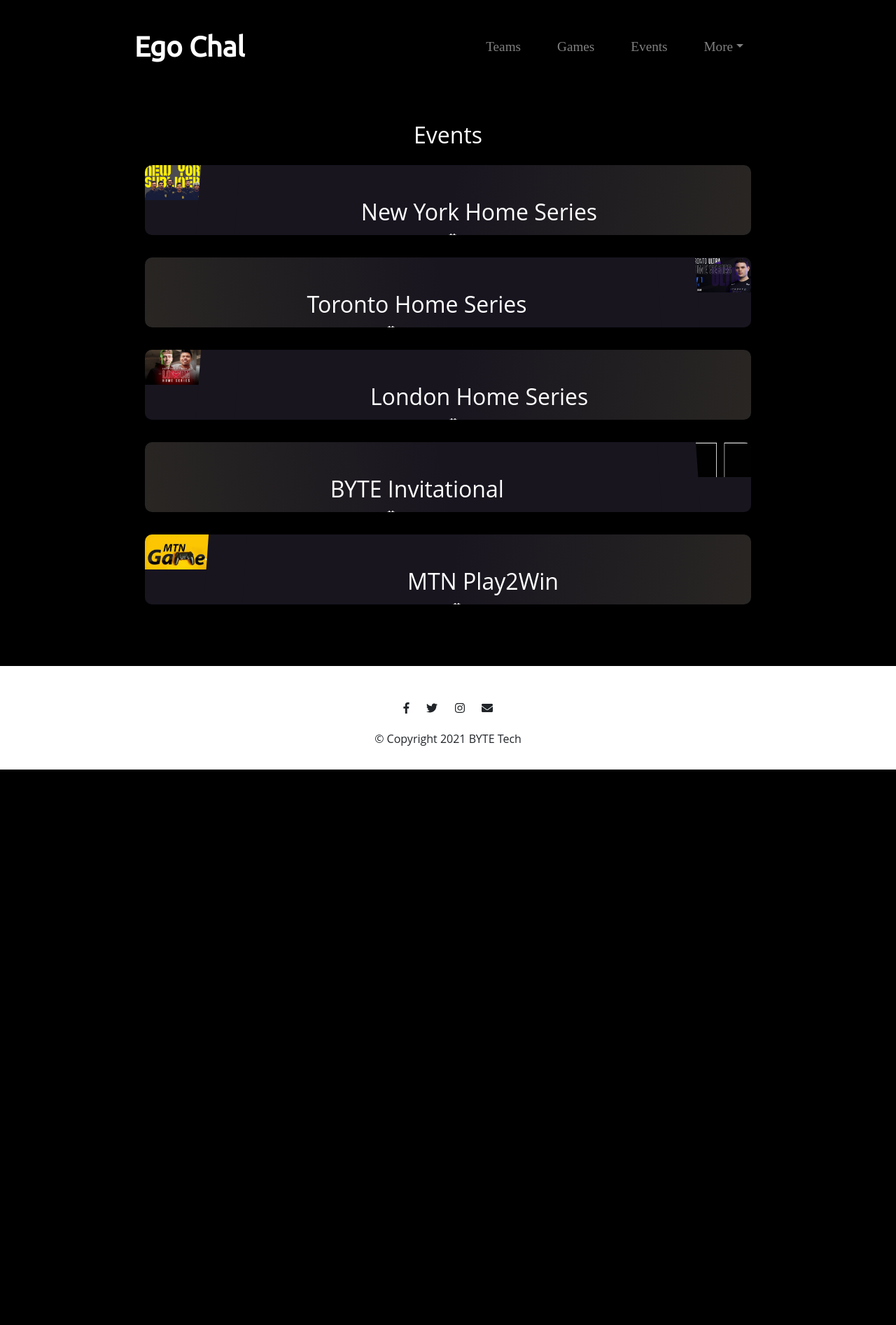
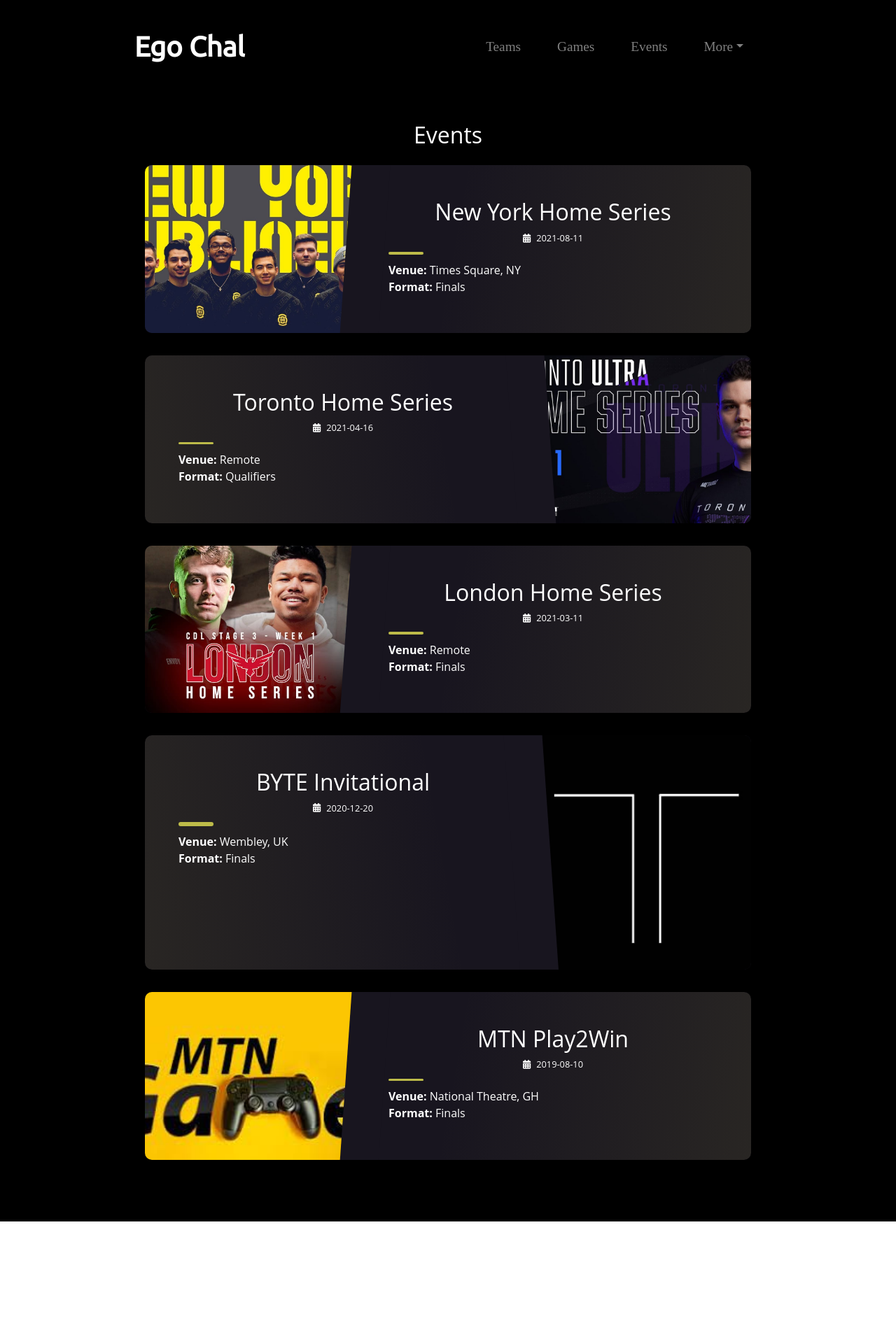
Before and after one commit to bradleybands/egochal, a PHP site: page /events.php in a window 1280 px wide. Shown: the whole page at 70% size. Before the commit the page ends 1100 px from the top, so only its background shows below. Run offline with PHP 8.4, Linux system fonts and the light colour scheme; data comes from the database, SQL or seed files in the repository; some libraries are stand-ins or nearby versions.

Commit message:
Events page fix

```diff
--- a/css/events_styles.css
+++ b/css/events_styles.css
@@ -3,11 +3,12 @@
  body {
 	 font-family: "Baloo 2", cursive;
 	 font-size: 16px;
+	 color: #fff;
 	 text-rendering: optimizeLegibility;
 	 font-weight: initial;
 }
  .dark {
-	 background: black;
+	 background: #black;
 }
  .light {
 	 background: #f3f5f7;
@@ -32,7 +33,6 @@
 	 overflow: hidden;
 	 position: relative;
 	 color: #fff;
-   height: 100px;
 }
  .postcard.dark {
 	 background-color: #18151f;
@@ -58,8 +58,8 @@
 	 font-size: 1.75rem;
 }
  .postcard .postcard__img {
-	 max-height: 100px;
-	 width: 100px;
+	 max-height: 180px;
+	 width: 100%;
 	 object-fit: cover;
 	 position: relative;
 }
@@ -133,7 +133,7 @@
 	}
 	 .postcard .postcard__img {
 		 max-width: 300px;
-		 max-height: 50px;
+		 max-height: 100%;
 		 transition: transform 0.3s ease;
 	}
 	 .postcard .postcard__text {
```
